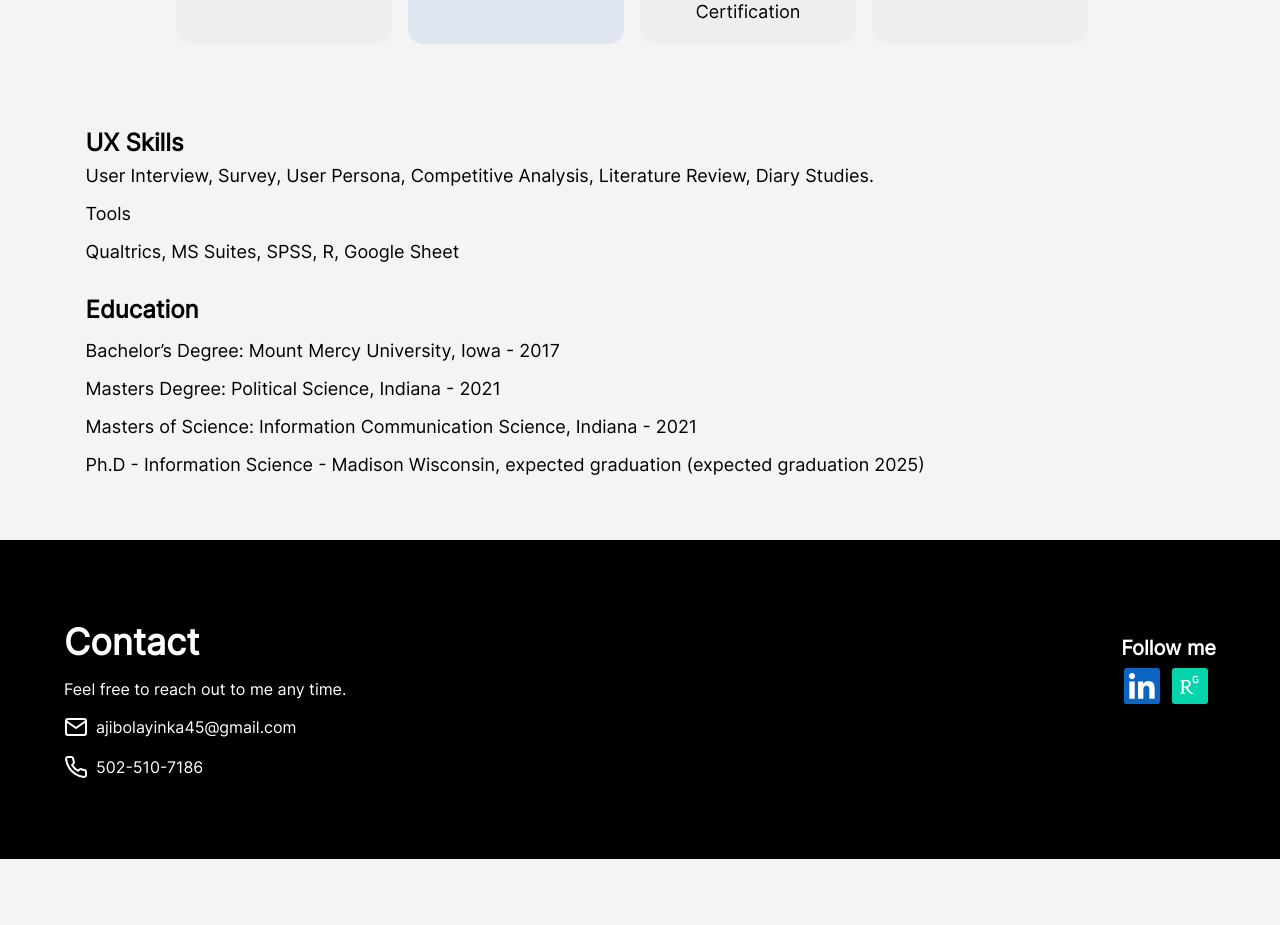
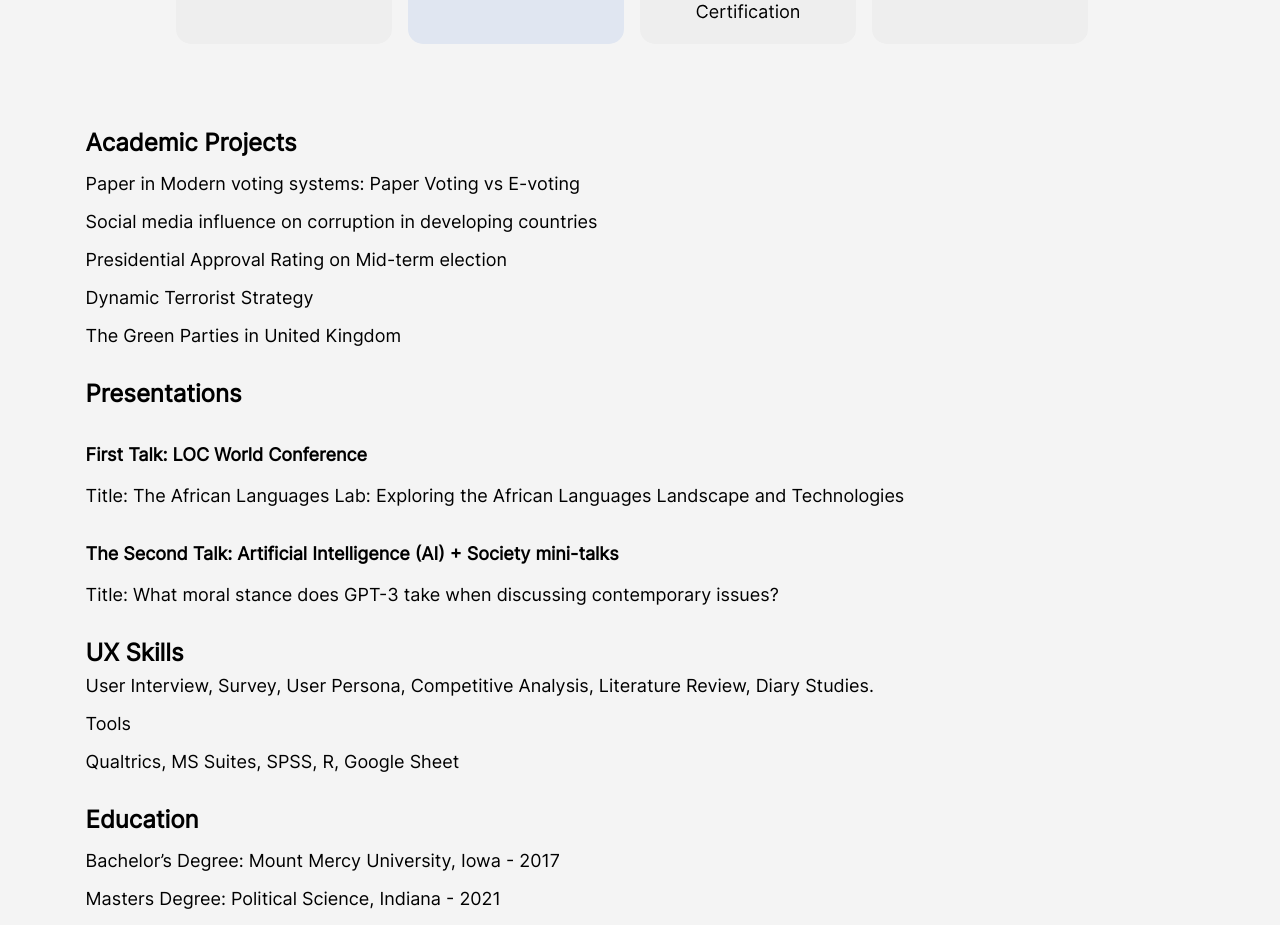
Before and after one commit to Kingswillwariboko/yinka, a React (Create React App) app: page /about in a window 1280 px wide. Shown: the part 864-1789 px from the top of the page. Before the commit the page ends 1723 px from the top, so only its background shows below. Built offline with nearby package versions, Linux system fonts and the light colour scheme.

Commit message:
academic and presentattion added

```diff
--- a/src/pages/About/About.js
+++ b/src/pages/About/About.js
@@ -26,6 +26,8 @@ const About = () => {
         </p>
       </div>
 
+
+
       <div className='about__two'>
 
           <div className='about__two-msg'>
@@ -43,6 +45,34 @@ const About = () => {
       </div>
 
       <div className='about__three'>
+
+      <div className='edu'>
+              <h3>Academic Projects</h3>
+              <p>Paper in Modern voting systems: Paper Voting vs E-voting</p>
+
+            <p>Social media influence on corruption in developing countries</p>
+
+            <p>Presidential Approval Rating on Mid-term election</p>
+
+            <p>Dynamic Terrorist Strategy </p>
+
+            <p>The Green Parties in United Kingdom</p>
+
+          </div>
+
+          <div className='edu'>
+              <h3>Presentations</h3>
+              <div>
+                <h4>First Talk:  LOC World Conference </h4>
+                <p>Title: The African Languages Lab: Exploring the African Languages Landscape and Technologies</p>
+              </div>
+
+              <div>
+                <h4>The Second Talk: Artificial Intelligence (AI) + Society mini-talks</h4>
+                <p>Title:  What moral stance does GPT-3 take when discussing contemporary issues?</p>
+              </div>
+
+          </div>
           <div className='ux'>
               <h3>UX Skills</h3>
               <p>User Interview, Survey, User Persona, Competitive Analysis, Literature Review, Diary Studies.</p>
--- a/src/pages/About/about.scss
+++ b/src/pages/About/about.scss
@@ -132,6 +132,40 @@
                 margin-bottom: 1rem;
 
 
+
+
+
+            }
+
+            div{
+                margin-top: 1rem;
+                margin-bottom: 2rem;
+
+
+                p{
+                    margin-bottom: 1rem;
+                font-family: 'Inter';
+                font-style: normal;
+                font-weight: 500;
+                font-size: 18px;
+                line-height: 22px;
+
+                color: #000000;
+                }
+
+                h4{
+                    font-family: 'Inter';
+                font-style: normal;
+                font-weight: 600;
+                font-size: 18px;
+                line-height: 29px;
+                /* identical to box height */
+
+
+                color: #000000;
+                margin-top: 2rem;
+                margin-bottom: 1rem;
+                }
             }
 
             p{
```
